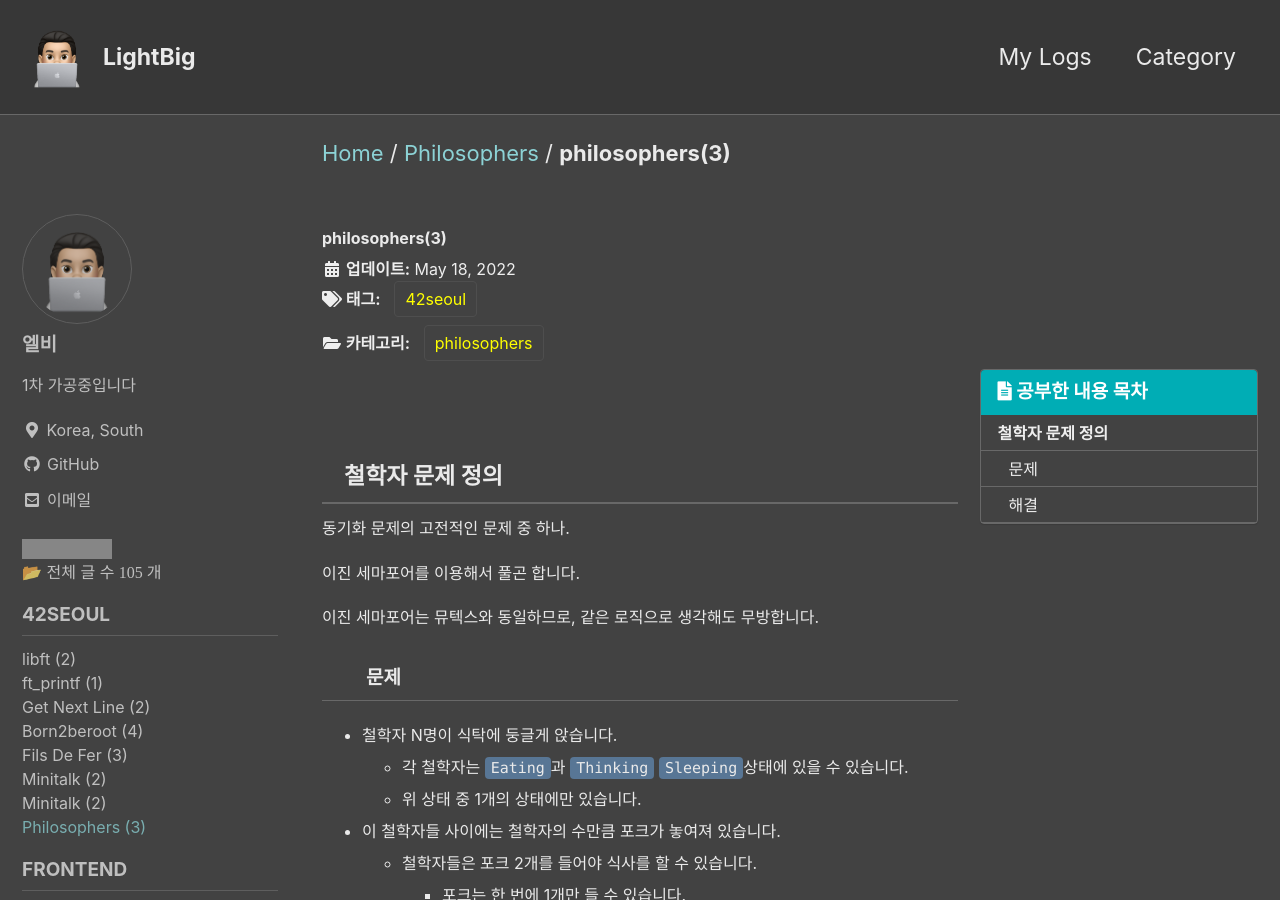
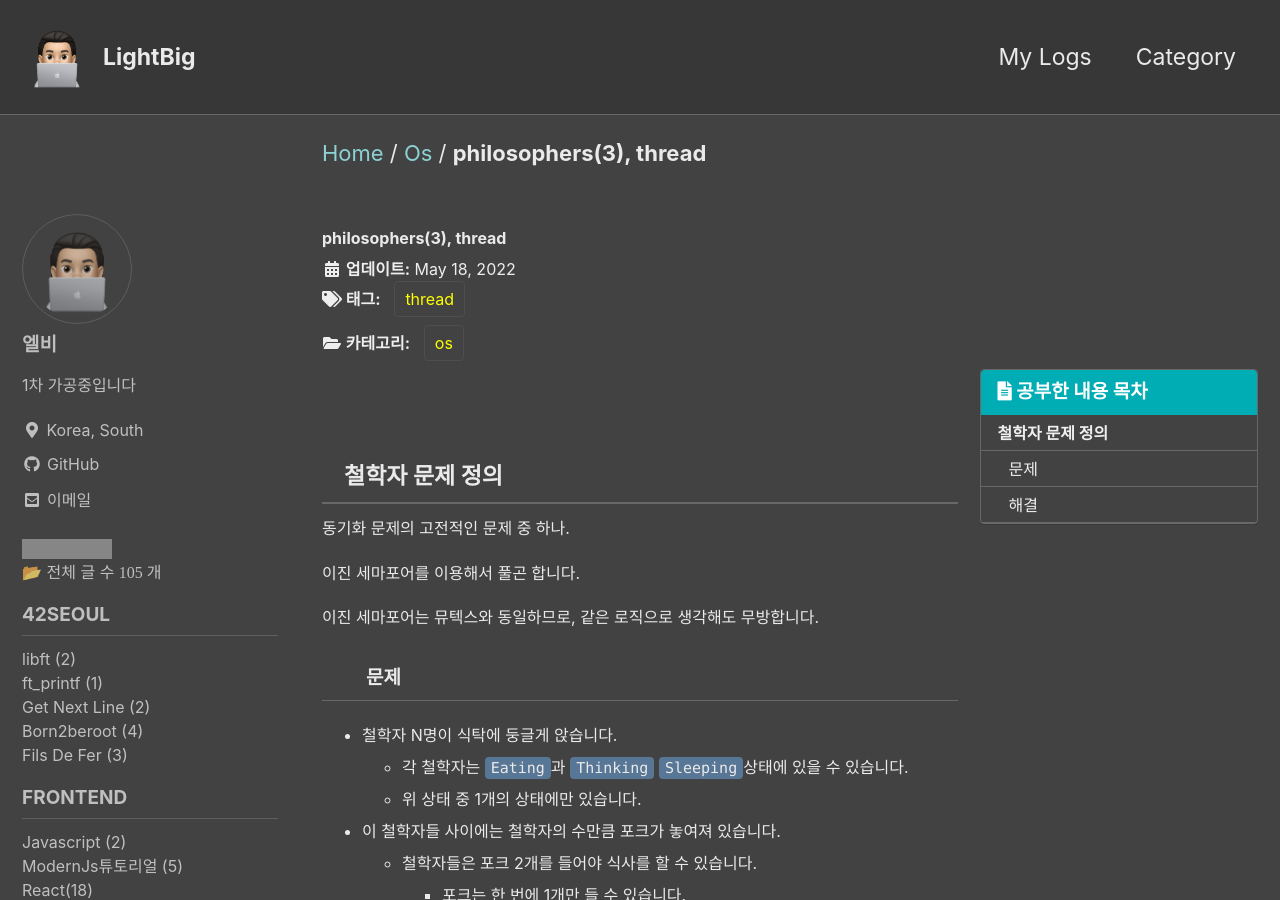
Before and after one commit to koreanddinghwan/koreanddinghwan.github.io, a Jekyll site: the page built from _posts/CS/os/2022-05-18-3.md, in a window 1280 px wide and 900 px high. Built offline with Jekyll 4.4.1, drawn with Linux system fonts in a browser that asks for light colours; cached includes are drawn as plain includes; some web fonts are replaced; comment, search, counter and statistics services are not loaded; some of the changed text lies outside the part shown; grey boxes are pictures that could not be loaded.

Commit message:
FEAT:minitalk, philosophers에서 공부한 프로세스, 쓰레드 글 OS로 이동

```diff
--- a/_includes/nav_list_main
+++ b/_includes/nav_list_main
@@ -49,30 +49,6 @@
                 {% endif %}
                 {% endfor %}
             </ul>
-            <ul>
-                {% for category in site.categories %}
-                {% if category[0] == "minitalk" %}
-                <li><a href="/categories/fdf" class="">Minitalk ({{category[1].size}})</a></li>
-                {% endif %}
-                {% endfor %}
-            </ul>
-			            <ul>
-                {% for category in site.categories %}
-                {% if category[0] == "minitalk" %}
-                <li><a href="/categories/fdf" class="">Minitalk ({{category[1].size}})</a></li>
-                {% endif %}
-                {% endfor %}
-            </ul>
-			</ul>
-			            <ul>
-                {% for category in site.categories %}
-                {% if category[0] == "philosophers" %}
-                <li><a href="/categories/fdf" class="">Philosophers ({{category[1].size}})</a></li>
-                {% endif %}
-                {% endfor %}
-            </ul>
-
-
 
             <span class="nav__sub-title">Frontend</span>
             <ul>
--- a/_posts/42Seoul/philosophers/2022-05-18-3.md
+++ b/_posts/CS/os/2022-05-18-3.md
@@ -1,11 +1,11 @@
 ---
-title: "philosophers(3)"
-excerpt: "I never thought philosophy would be so deadly"
+title: "philosophers(3), thread"
+excerpt: "과제 관련 thread 공부"
 
 categories:
-  - philosophers
+  - os
 tags:
-  - 42seoul
+  - thread
 
 toc: true
 toc_sticky: true
```
Also changed, not shown: _posts/CS/os/1.md (added, +37 -0 lines), _posts/CS/os/2022-05-05-1.md (renamed from _posts/42Seoul/minitalk/2022-05-05-1.md, +4 -4 lines), _posts/CS/os/2022-05-14-2.md (renamed from _posts/42Seoul/minitalk/2022-05-14-2.md, +4 -4 lines), _posts/CS/os/2022-05-15-1.md (renamed from _posts/42Seoul/philosophers/2022-05-15-1.md, +4 -4 lines), _posts/CS/os/2022-05-17-2.md (renamed from _posts/42Seoul/philosophers/2022-05-17-2.md, +4 -4 lines), _posts/backend/node/1.md (added, +70 -0 lines).
